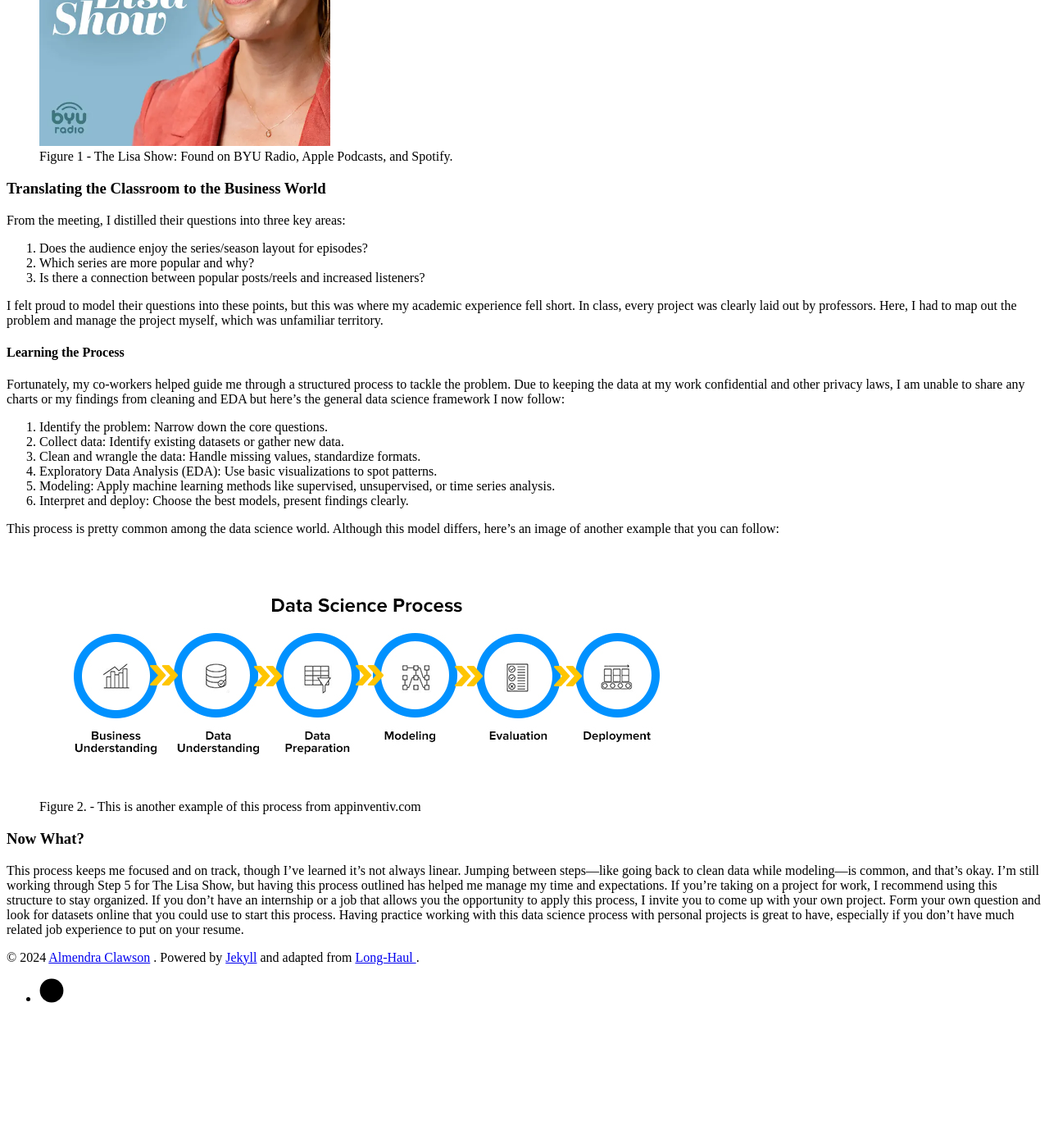
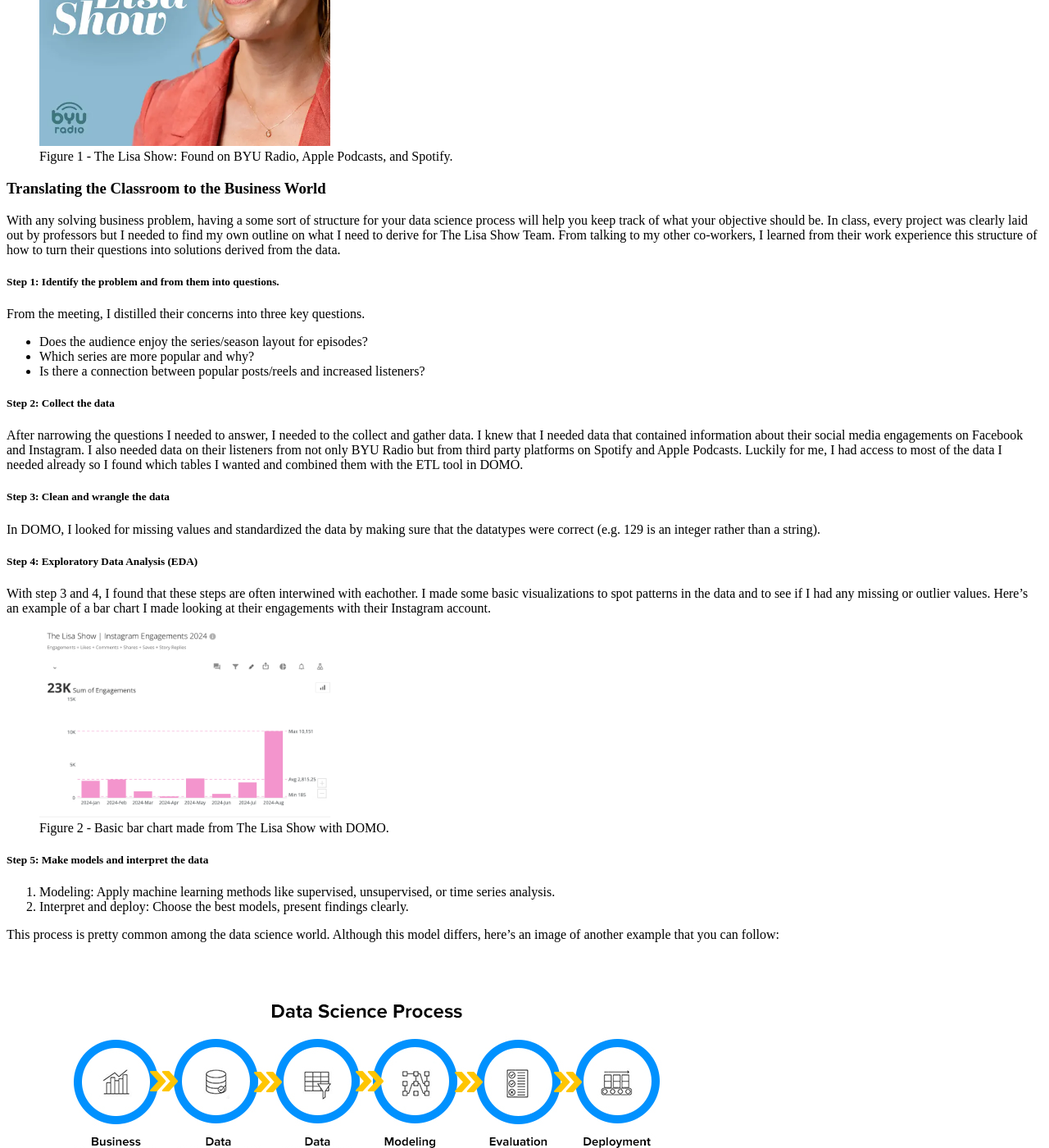
Before and after one commit to clawmendra/my-blog, a Jekyll site: the page built from _posts/2024-10-03-business-questions-with-data.md, in a window 1280 px wide and 1400 px high, scrolled down 930 px. Shown: the whole window at 82% size. Built offline with Jekyll 4.4.1, drawn with Linux system fonts in a browser that asks for light colours; nearby versions of some CDN libraries; before the commit the page ends 2173 px from its top, so only the background shows below that; some of the changed text lies outside the part shown.

Commit message:
added eda image and reformatted steps

```diff
--- a/_posts/2024-10-03-business-questions-with-data.md
+++ b/_posts/2024-10-03-business-questions-with-data.md
@@ -26,24 +26,30 @@
 	<figcaption>Figure 1 - The Lisa Show: Found on BYU Radio, Apple Podcasts, and Spotify.</figcaption>
 </figure>
 
+### Translating the Classroom to the Business World
+With any solving business problem, having a some sort of structure for your data science process will help you keep track of what your objective should be. In class, every project was clearly laid out by professors but I needed to find my own outline on what I need to derive for The Lisa Show Team. From talking to my other co-workers, I learned from their work experience this structure of how to turn their questions into solutions derived from the data.
 
-### Translating the Classroom to the Business World
+##### Step 1: Identify the problem and from them into questions.
+From the meeting, I distilled their concerns into three key questions.
+- Does the audience enjoy the series/season layout for episodes?
+- Which series are more popular and why?
+- Is there a connection between popular posts/reels and increased listeners?
 
-From the meeting, I distilled their questions into three key areas:
+##### Step 2: Collect the data
+After narrowing the questions I needed to answer, I needed to the collect and gather data. I knew that I needed data that contained information about their social media engagements on Facebook and Instagram. I also needed data on their listeners from not only BYU Radio but from third party platforms on Spotify and Apple Podcasts. Luckily for me, I had access to most of the data I needed already so I found which tables I wanted and combined them with the ETL tool in DOMO.
 
-1. Does the audience enjoy the series/season layout for episodes?
-2. Which series are more popular and why?
-3. Is there a connection between popular posts/reels and increased listeners?
+##### Step 3: Clean and wrangle the data
+In DOMO, I looked for missing values and standardized the data by making sure that the datatypes were correct (e.g. 129 is an integer rather than a string).
 
-I felt proud to model their questions into these points, but this was where my academic experience fell short. In class, every project was clearly laid out by professors. Here, I had to map out the problem and manage the project myself, which was unfamiliar territory.
+##### Step 4: Exploratory Data Analysis (EDA)
+With step 3 and 4, I found that these steps are often interwined with eachother. I made some basic visualizations to spot patterns in the data and to see if I had any missing or outlier values. Here's an example of a bar chart I made looking at their engagements with their Instagram account.
 
-#### Learning the Process
-Fortunately, my co-workers helped guide me through a structured process to tackle the problem. Due to keeping the data at my work confidential and other privacy laws, I am unable to share any charts or my findings from cleaning and EDA but here's the general data science framework I now follow:
+<figure>
+	<img src="{{site.url}}/{{site.baseurl}}/assets/img/lisa_eda.jpg" alt="" style="width: 30%;">
+	<figcaption>Figure 2 - Basic bar chart made from The Lisa Show with DOMO. </figcaption>
+</figure>
 
-1. Identify the problem: Narrow down the core questions.
-2. Collect data: Identify existing datasets or gather new data.
-3. Clean and wrangle the data: Handle missing values, standardize formats.
-4. Exploratory Data Analysis (EDA): Use basic visualizations to spot patterns.
+##### Step 5: Make models and interpret the data
 5. Modeling: Apply machine learning methods like supervised, unsupervised, or time series analysis.
 6. Interpret and deploy: Choose the best models, present findings clearly.
 
@@ -51,7 +57,7 @@
 
 <figure>
 	<img src="{{site.url}}/{{site.baseurl}}/assets/img/data-science-process.jpg" alt="">
-	<figcaption>Figure 2. - This is another example of this process from appinventiv.com</figcaption>
+	<figcaption>Figure 3. - This is another example of this process from appinventiv.com</figcaption>
 </figure>
 
 ### Now What?
```
Also changed, not shown: assets/img/lisa_eda.jpg (added).
